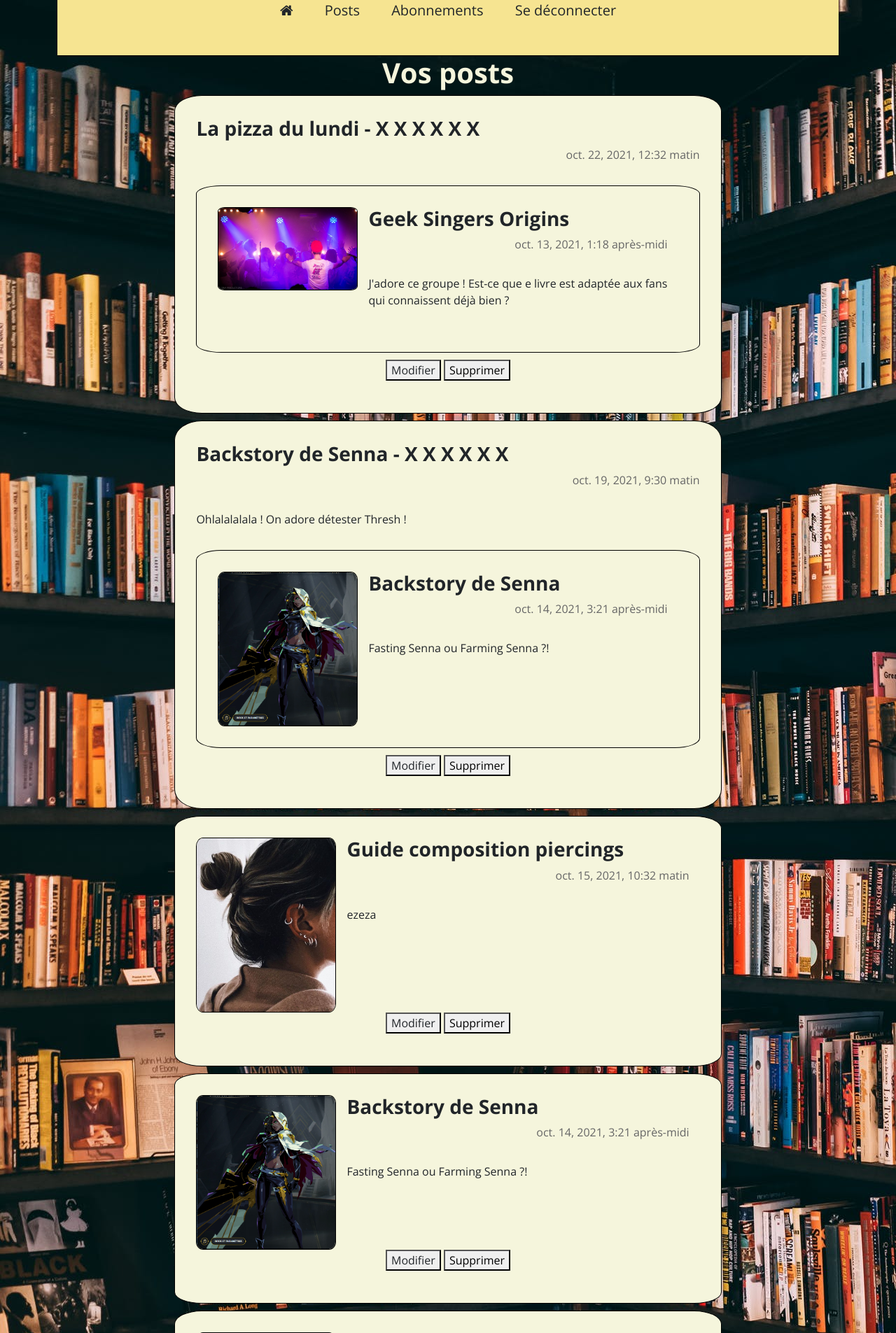
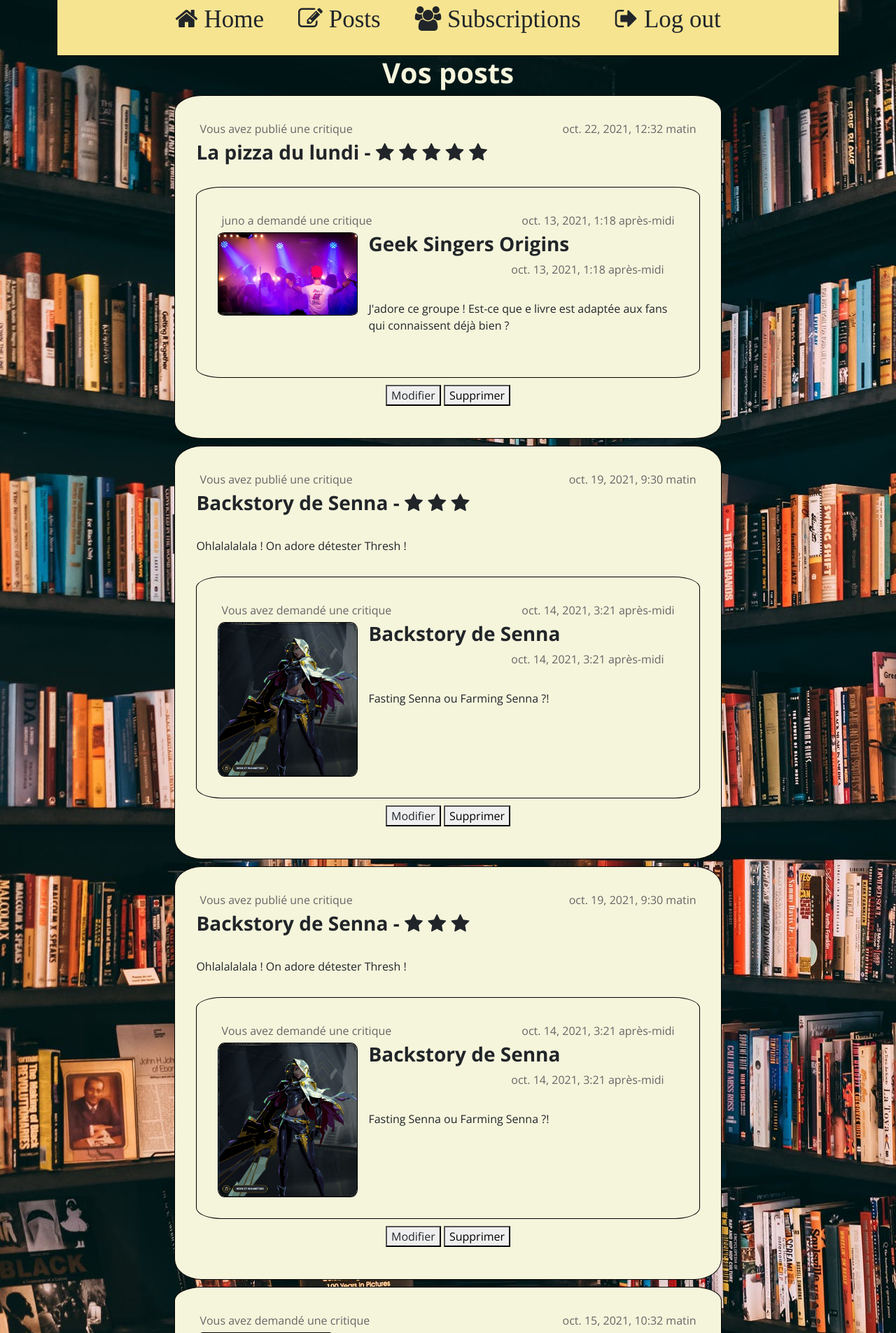
Before and after one commit to mjeammet/DAPY-P9_LITReview, a Django app: page /posts/ in a window 1280 px wide. Shown: the top 1905 px of the page at 70% size. Run offline with Django 3.2, Linux system fonts and the light colour scheme; a user stored in the database is signed in; data comes from the database, SQL or seed files in the repository; both versions use the stored data as it was after the commit; some libraries are stand-ins or nearby versions.

Commit message:
response reviews, star icons and ticket/review title rework

```diff
--- a/reviews_webapp/forms.py
+++ b/reviews_webapp/forms.py
@@ -30,5 +30,5 @@ class ReviewForm(ModelForm):
         body = forms.CharField(widget=forms.Textarea)
         # exclude = ["user", "time_created"]
 
-class DeleteReviewForm(forms.Form):
+class DeleteForm(forms.Form):
     delete_form = forms.BooleanField(widget=forms.HiddenInput, initial=True)
--- a/reviews_webapp/templates/reviews_webapp/includes/review_snippet.html
+++ b/reviews_webapp/templates/reviews_webapp/includes/review_snippet.html
@@ -1,15 +1,23 @@
 <div class='post_box'>
-    <!-- {% if post.user == user %}
-        <h3>Vous avez publié une critique</h3>
-    {% else %}
-        <h3>{{ post.user }} a publié une critique</h3>
-    {% endif %} -->
-    <h3 style="text-align: left;">{{ post.headline }} -
+    <div>
+        <p class="post_timecreated" style="float:left;">
+            {% if post.user == user %}
+                Vous avez publié une critique
+            {% else %}
+                {{ post.user }} a publié une critique
+            {% endif %}
+        </p>
+        <p class="post_timecreated" style="float:right;">{{ post.time_created }}</p>
+    </div>
+
+    <h3 style="clear: both; text-align: left; margin-top: 0px; padding-top:0px">{{ post.headline }} -
         {% for item in "012345" %}
-            X
+            {% if forloop.counter <= post.rating %}
+                <i class="fa fa-star"></i>
+            {% endif %}
         {% endfor %}
     </h3>
-    <p class="post_timecreated">{{ post.time_created }}</p>
+
     <p style="text-align: left;">{{ post.body }}</p>
 
     {% include 'reviews_webapp/includes/ticket_snippet.html' with post=post.ticket editable=False %}
--- a/reviews_webapp/templates/reviews_webapp/includes/ticket_snippet.html
+++ b/reviews_webapp/templates/reviews_webapp/includes/ticket_snippet.html
@@ -1,12 +1,17 @@
 <div class='post_box'>
-    <!-- {% if post.user == user %}
-        <h3>Vous avez demandé une critique</h3>
-    {% else %}
-        <h3>{{ post.user }} a demandé une critique</h3>
-    {% endif %} -->
+    <div>
+        <p class="post_timecreated" style="float: left;">
+            {% if post.user == user %}
+                Vous avez demandé une critique
+            {% else %}
+                {{ post.user }} a demandé une critique
+            {% endif %}
+        </p>
+        <p class="post_timecreated" style="float: right;">{{ post.time_created }}</p>
+    </div>
 
     <div style="display: flex; width: 100%">
-        {% if post.title %}
+        {% if post.image %}
             <img class="bordered ticket_img" src="/media/{{ post.image }}" alt="{{ post.title }}" width="200px">
         {% endif %}
         <div class="ticket_text">
@@ -16,7 +21,7 @@
             {% if reviews_allowed %}
                 <!-- if has review and request.url = feed ? -->
                 <p>
-                    <button><a href="{% url 'review' ticket_id=post.id %}">Créer une critique</a></button>
+                    <button><a href="{% url 'review' ticket_id=post.id %}">Créer une critique <i class="fa fa-pen"></i></a></button>
                 </p>
             {% endif %}
         </div>
--- a/reviews_webapp/views.py
+++ b/reviews_webapp/views.py
@@ -4,7 +4,7 @@ from django.contrib.auth.mixins import LoginRequiredMixin
 from django.db.models import CharField, Value
 from itertools import chain
 
-from .forms import TicketForm, SubscriptionForm, ReviewForm, DeleteReviewForm
+from .forms import TicketForm, SubscriptionForm, ReviewForm, DeleteForm
 from .models import UserFollows, Ticket, Review
 from authentication.models import User
 
@@ -14,7 +14,7 @@ class FeedPageView(LoginRequiredMixin, View):
     def get(self, request):
         username = request.user
         user_id = request.user.id
-        subscriptions = [user.followed_user.id for user in UserFollows.objects.filter(user=1)]
+        subscriptions = [user.followed_user.id for user in UserFollows.objects.filter(user=user_id)]
         subscriptions.append(user_id)
 
         context = {
@@ -34,14 +34,14 @@ class PostsPageView(LoginRequiredMixin, View):
         context = {
             "user": username,
             "posts": get_posts([user_id]),
-            "deletereview_form": DeleteReviewForm(),
-            "deleteticket_form": DeleteReviewForm(),
+            "deletereview_form": DeleteForm(),
+            "deleteticket_form": DeleteForm(),
         }
         return render(request, self.template_name, context)
 
     def post(self, request):
         if (request.POST.get("delete_form")):
-            delete_form = DeleteReviewForm(request.POST)
+            delete_form = DeleteForm(request.POST)
             if delete_form.is_valid():
                 if 'ticket_id' in request.POST:
                     post_id = request.POST['ticket_id']
@@ -58,18 +58,21 @@ class SubscriptionPageView(LoginRequiredMixin, View):
     """View for subscription page. Requires to be logged in."""
     template_name = "reviews_webapp/subscriptions.html"
     sub_form = SubscriptionForm()
-    subscriptions = [relationship_object for relationship_object in UserFollows.objects.filter(user=User.objects.get(pk=1))]
-    followers = [relationship_object.user for relationship_object in UserFollows.objects.filter(followed_user=User.objects.get(pk=1))]
 
     def get(self, request):
+        user_id = request.user.id
+        subscriptions = [relationship_object for relationship_object in UserFollows.objects.filter(user=User.objects.get(pk=user_id))]
+        followers = [relationship_object.user for relationship_object in UserFollows.objects.filter(followed_user=User.objects.get(pk=user_id))]
+
         context = {
             "form": self.sub_form,
-            "subscriptions": self.subscriptions,
-            "subscribers": self.followers,
+            "subscriptions": subscriptions,
+            "subscribers": followers,
         }
         return render(request, self.template_name, context)
 
     def post(self, request):
+        user_id = request.user.id
         loggedin_username = request.user
         loggedin_user = User.objects.filter(username=loggedin_username)[0]
 
@@ -91,7 +94,7 @@ class SubscriptionPageView(LoginRequiredMixin, View):
 
         context = {
             "form": SubscriptionForm(request.POST),
-            "subscriptions": [relationship_object for relationship_object in UserFollows.objects.filter(user=User.objects.get(pk=1))],
+            "subscriptions": [relationship_object for relationship_object in UserFollows.objects.filter(user=User.objects.get(pk=user_id))],
             "subscribers": self.followers,
         }
         return render(request, self.template_name, context)
@@ -103,12 +106,10 @@ class TicketPageView(LoginRequiredMixin, DetailView):
 
     def get(self, request, ticket_id):
         if ticket_id == "0":
-            self.create(request)
             context = {
                 'title': "Créer un ticket",
                 'ticket_form': TicketForm(),
             }
-
         else:
             ticket = get_object_or_404(Ticket, id=ticket_id)
             if ticket.user == request.user:
@@ -137,9 +138,6 @@ class TicketPageView(LoginRequiredMixin, DetailView):
                 ticket = form.save(commit=False)
                 ticket.save()
         return redirect('posts')
-
-    def create(self, request):
-        print("CREATION D'UN NOUVEAU TICKET !")
 
 
 class ReviewPageView(LoginRequiredMixin, DetailView):
@@ -195,7 +193,6 @@ class ReviewPageView(LoginRequiredMixin, DetailView):
                 form = ReviewForm(request.POST, instance = review[0])
                 if form.is_valid():
                     review = form.save(commit=True)
-                return self.get(request, ticket_id)
             else:
                 form = ReviewForm(request.POST)
                 if form.is_valid():
@@ -203,7 +200,7 @@ class ReviewPageView(LoginRequiredMixin, DetailView):
                     review.user = request.user
                     review.ticket = Ticket.objects.get(pk=ticket_id)
                     review.save()
-                return self.get(request, ticket_id)
+            return redirect('posts')
 
 
 def get_posts(users_to_display):
@@ -213,8 +210,12 @@ def get_posts(users_to_display):
     reviews = Review.objects.filter(user__id__in=users_to_display).order_by('-time_created')
     reviews = reviews.annotate(content_type=Value('REVIEW', CharField()))
 
+    tickets_ids = [ticket.id for ticket in tickets]
+    response_reviews = Review.objects.filter(ticket__id__in=tickets_ids)
+    response_reviews = response_reviews.annotate(content_type=Value('REVIEW', CharField()))
+
     posts = sorted(
-        chain(reviews, tickets),
+        chain(tickets, reviews, response_reviews),
         key=lambda post:post.time_created,
         reverse=True
     )
--- a/static/css/style.css
+++ b/static/css/style.css
@@ -45,6 +45,7 @@ nav {
     justify-content: center;
     height: 10vh;
     box-sizing: border-box;
+    font-size: 35px;
 }
 
 nav a{
@@ -90,8 +91,8 @@ h3 {
     size: 10px;
     color:#666666;
     text-align: right;
-    margin-top: 0px;
-    padding-top: 0px;
+    margin: 5px;
+    padding: 0px;
 }
 
 .ticket_img {
--- a/templates/includes/navbar.html
+++ b/templates/includes/navbar.html
@@ -3,11 +3,12 @@
     <!-- <a href="{% url 'feed' %}"><img src="{% static 'img/LITReview_logo.png' %}" alt="LITReview_logo" width="50px"></a> -->
     <div style='text-align:center;'>
         {% if user.is_authenticated %}
-            <a href="{% url 'feed' %}"><i class="fa fa-home"></i></a>
+            <a href="{% url 'feed' %}"><i class="fa fa-home"> Home</i></a>
             <!-- <i src="{% static 'assets/icons/home.png' %}" alt=""></i> -->
-            <a href="{% url 'posts' %}">Posts</a>
-            <a href="{% url 'subscriptions' %}">Abonnements</a>
-            <a href="{% url 'logout' %}">Se déconnecter</a>
+            <a href="{% url 'posts' %}"><i class="fa fa-edit"> Posts</i></a>
+            <a href="{% url 'subscriptions' %}"><i class="fa fa-users"> Subscriptions</i></a>
+            <!-- fa-people-arrows -->
+            <a href="{% url 'logout' %}"><i class="fa fa-sign-out"> Log out</i></a>
             <!-- Souhaitez-vous <a href="{% url 'password_change' %}">changer votre mot de passe</a> ? -->
         {% else %}
             <a href="{% url 'login' %}">Log in</a>
```
Also changed, not shown: reviews_webapp/templates/reviews_webapp/subscriptions.html (+7 -2 lines), db.sqlite3, media/images/c8efe3f2778f00cb51a3c6494374eaab_zvPl9Pv_7yp25A8.jpg (added).
